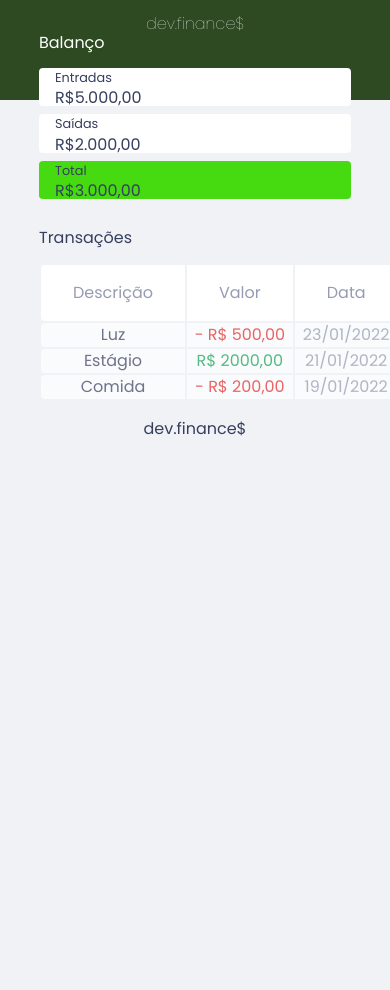
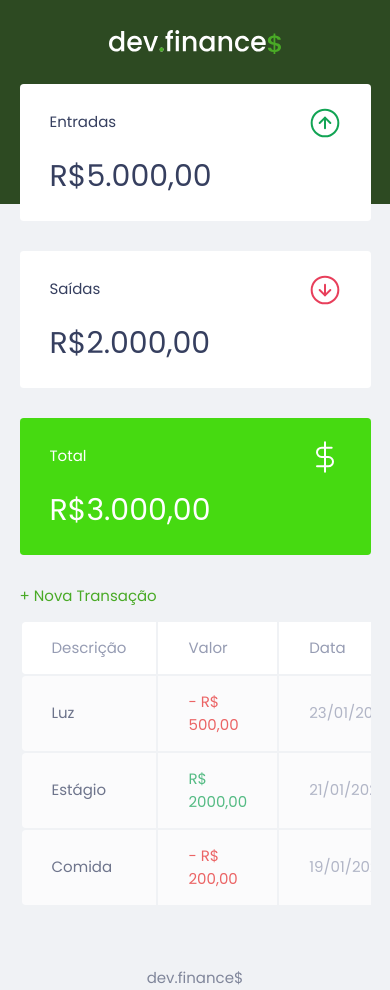
Before and after one commit to LucasDevB/NLW-01, a plain HTML site: page index.html in a window 390 px wide. Before the commit the page ends 844 px from the top, so only its background shows below. Drawn offline with Linux system fonts and the light colour scheme.

Commit message:
added responsive

```diff
--- a/index.html
+++ b/index.html
@@ -14,31 +14,42 @@
 <body>
 
     <header>
-        <h1 id="logo">dev.finance$</h1>
+        <img id="logo" src="./assets/logo.svg" alt="Logo Dev Finance">
     </header>
 
     <main class="container">
         <section id="balance">
-            <h2>Balanço</h2>
+            <h2 class="sr-only">Balanço</h2>
 
             <div class="card">
-                <h3>Entradas</h3>
+                <h3>
+                    <span>Entradas</span>
+                    <img src="./assets/income.svg" alt="Imagem de entradas">
+                </h3>
                 <p>R$5.000,00</p>
             </div>
 
             <div class="card">
-                <h3>Saídas</h3>
+                <h3>
+                    <span>Saídas</span>
+                    <img src="./assets/expense.svg" alt="Imagem de entradas">
+                </h3>
                 <p>R$2.000,00</p>
             </div>
 
             <div class="card total">
-                <h3>Total</h3>
+                <h3>
+                    <span>Total</span>
+                    <img src="./assets/total.svg" alt="Imagem de entradas">
+                </h3>
                 <p>R$3.000,00</p>
             </div>
         </section>
 
         <section id="transaction">
-            <h2>Transações</h2>
+            <h2 class="sr-only">Transações</h2>
+
+            <a href="#" class="button new">+ Nova Transação</a>
 
             <table id="data-table">
                 <thead class="table-head">
@@ -46,6 +57,7 @@
                         <th>Descrição</th>
                         <th>Valor</th>
                         <th>Data</th>
+                        <th></th>
                     </tr>
                 </thead>
                 <tbody class="table-body">
@@ -53,18 +65,27 @@
                         <td class="description">Luz</td>
                         <td class="expense">- R$ 500,00</td>
                         <td class="date">23/01/2022</td>
+                        <td>
+                            <img src="./assets/minus.svg" alt="Remover transação">
+                        </td>
                     </tr>
 
                     <tr>
                         <td class="description">Estágio</td>
                         <td class="income">R$ 2000,00</td>
                         <td class="date">21/01/2022</td>
+                        <td>
+                            <img src="./assets/minus.svg" alt="Remover transação">
+                        </td>
                     </tr>
 
                     <tr>
                         <td class="description">Comida</td>
                         <td class="expense">- R$ 200,00</td>
                         <td class="date">19/01/2022</td>
+                        <td>
+                            <img src="./assets/minus.svg" alt="Remover transação">
+                        </td>
                     </tr>
                 </tbody>
             </table>
--- a/src/main.css
+++ b/src/main.css
@@ -8,14 +8,27 @@
     @apply m-0 p-0 box-border;
 }
 
+html {
+    @apply text-[93.75%] /* 15px */
+}
+
+
 body {
     @apply bg-[#f0f2f5];
     font-family: 'Poppins', sans-serif;
 }
 
+.sr-only {
+    @apply absolute w-[1px] h-[1px] p-0 m-[-1px] overflow-hidden;
+    clip: rect(0, 0, 0, 0);
+    white-space: nowrap;
+    border-width: 0;
+}
+
+
 .container {
     @apply m-auto;
-    width: min(80vw, 800px)
+    width: min(90vw, 800px)
 }
 
 
@@ -25,9 +38,23 @@ h2 {
 }
 
 
+/*Links & Buttons =================== Links & Buttons */
+a {
+    @apply text-[#49aa26] no-underline;
+}
+
+a:hover {
+    @apply text-[#3dd705]
+}
+
+.button.new {
+    @apply inline-block mb-[.8rem];
+}
+
+
 /*Header =================== Header */
 header {
-    @apply bg-[#2D4A22] pt-3 pb-[4rem] text-center;
+    @apply bg-[#2D4A22] pt-[2rem] pb-[10rem] flex justify-center;
 }
 
 #logo {
@@ -37,35 +64,39 @@ header {
 
 /*Balance =================== Balance */
 #balance {
-    @apply mt-[-7.5rem]
+    @apply mt-[-8rem]
 }
 
 #balance h2 {
-    @apply text-[#fff];
+    @apply text-[#fff] mt-0;
 }
 
 
 /*Cards =================== Cards */
 .card {
-    @apply bg-white px-[1rem] rounded-[.25rem] mb-[.5rem] text-dark-blue max-h-[3rem];
+    @apply bg-white py-[1.5rem] px-[2rem] rounded-[.25rem] mb-[2rem] text-dark-blue;
 }
 
 .card h3 {
-    @apply font-normal text-[.8rem];
+    @apply font-normal text-[1rem] flex items-center justify-between;
 }
 
 .card p {
-    @apply text-[1rem] leading-[1rem] mt-[.2rem];
+    @apply text-[2rem] leading-[3rem] mt-[1rem];
 }
 
 .card.total {
-    @apply bg-[#46da11] mb-[-1.5rem];
+    @apply bg-[#46da11] text-white;
 }
 
 
 /*Table =================== Table */
+#transaction {
+    @apply block overflow-x-auto;
+}
+
 #data-table {
-    @apply w-full border-separate text-center text-[#969cb3];
+    @apply w-full border-separate text-[#969cb3];
 }
 
 .table-head tr th:first-child,
@@ -73,11 +104,16 @@ header {
     border-radius: 0.25rem 0 0 0.25rem;
 }
 
-#data-table th {
-    @apply bg-white  font-normal py-[1rem] px-[2rem] text-left;
+.table-head tr th:last-child,
+.table-body tr td:last-child {
+    border-radius: 0 0.25rem 0.25rem 0;
 }
 
-.table-body  tr {
+#data-table th {
+    @apply bg-white font-normal py-[1rem] px-[2rem] text-left;
+}
+
+.table-body tr {
     @apply opacity-[0.7]
 }
 
@@ -86,7 +122,7 @@ header {
 }
 
 #data-table td {
-    @apply bg-white;
+    @apply bg-white py-[1rem] px-[2rem];
 }
 
 .description {
@@ -104,5 +140,17 @@ header {
 
 /*Footer =================== Footer */
 footer {
-    @apply text-center pt-[1rem] px-[2rem] text-dark-blue;
+    @apply text-center pt-[4rem] px-[2rem] text-dark-blue opacity-[0.6];
 }
+
+
+/*Responsive =================== Responsive */
+@media (min-width: 800px) {
+    html {
+        @apply text-[87.5%]
+    }
+
+    #balance {
+        @apply grid grid-cols-3 gap-[2rem];
+    }
+}
```
Also changed, not shown: build/output.css.
